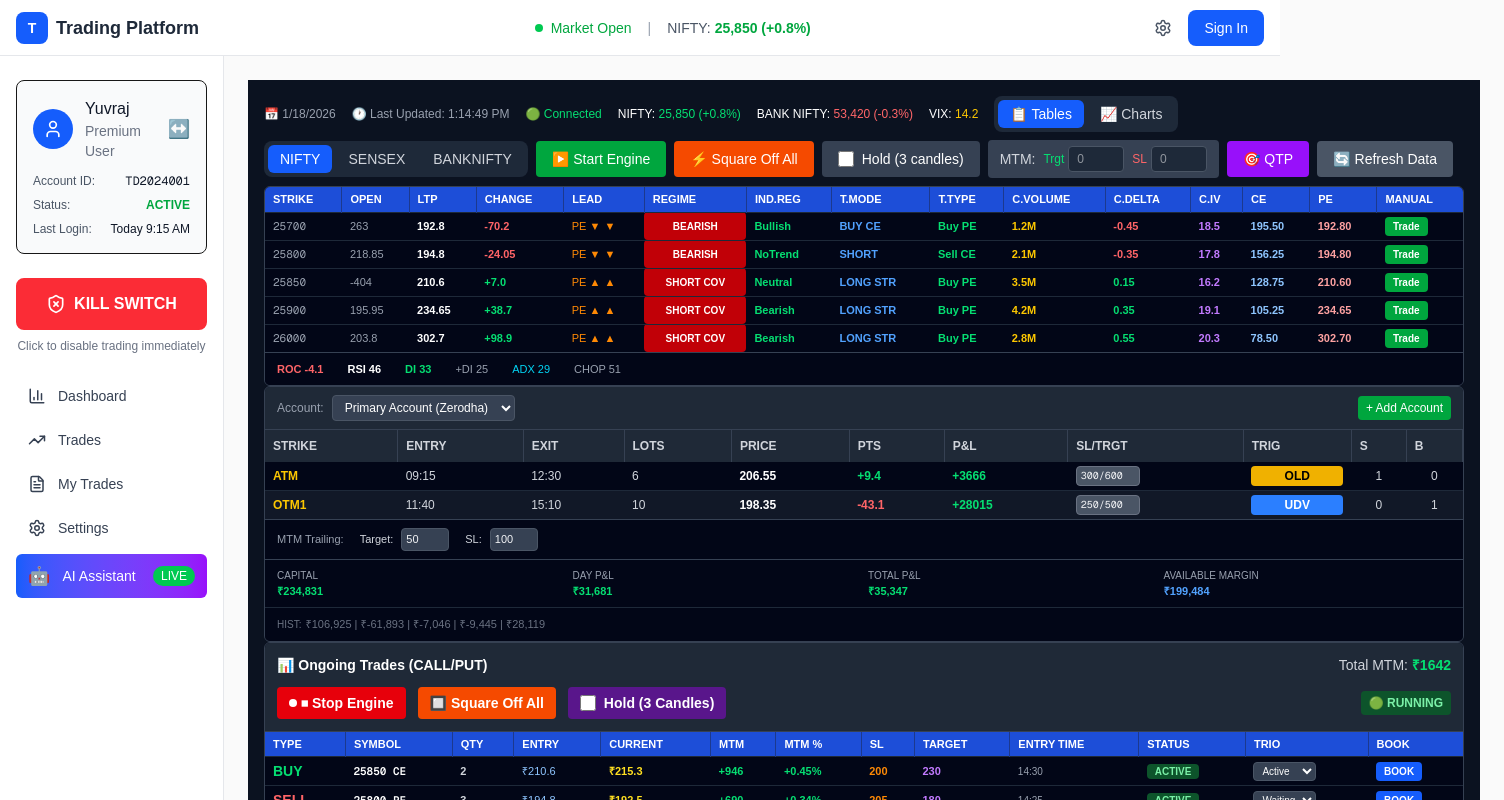
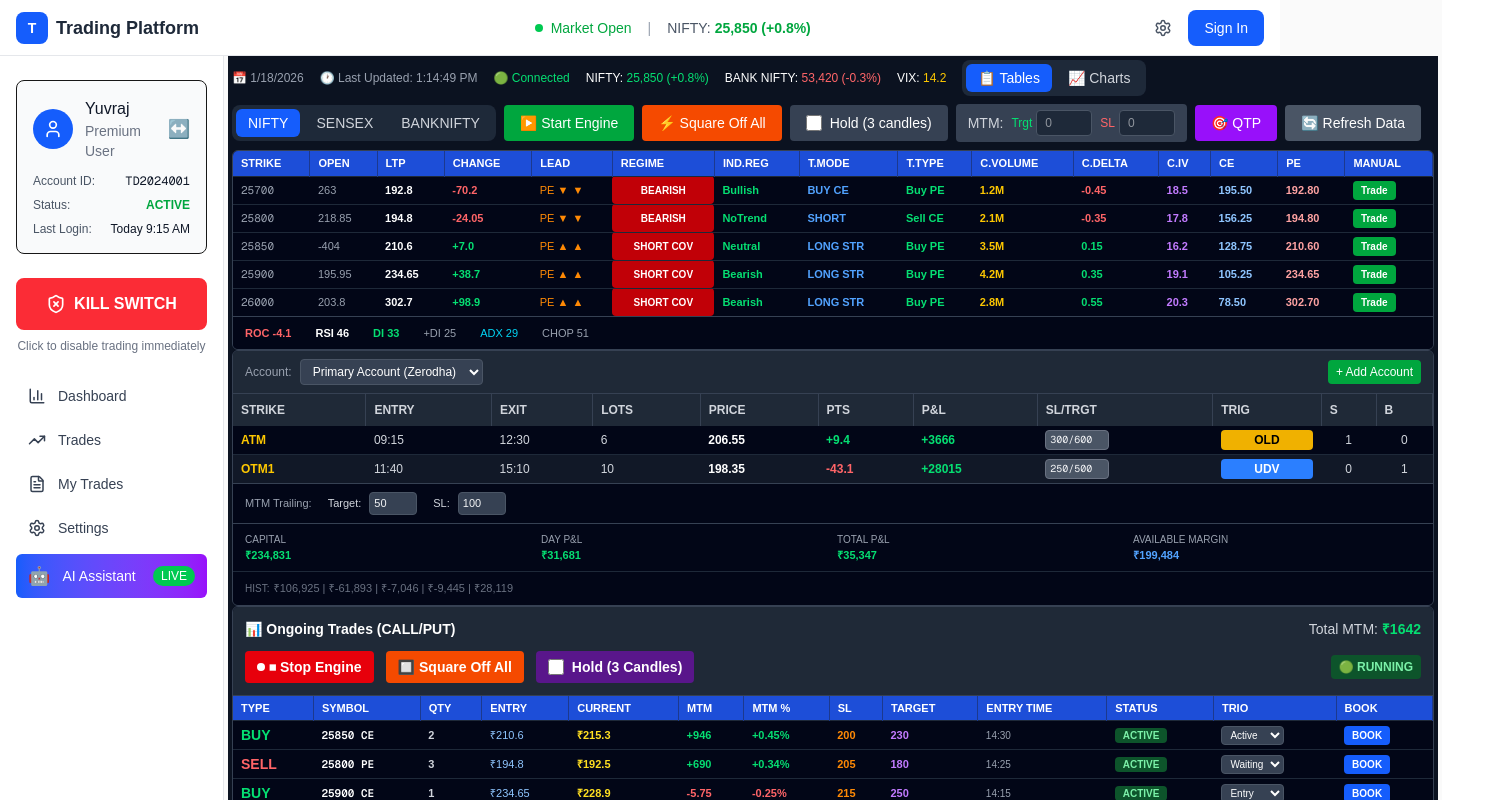
Before and after one commit to knikam3027/tardingUi, a Next.js app: page / in a window 1280 px wide. Shown: the top 800 px of the page, 1504 px wide, since content can reach past the window. Built offline with nearby package versions, Linux system fonts and the light colour scheme.

Commit message:
Done. Removed the width constraints and reduced padding so the content now occupies the full available space with minimal margins.

```diff
--- a/app/page.tsx
+++ b/app/page.tsx
@@ -123,7 +123,7 @@ export default function Home() {
   return (
     <MainLayout>
       <div
-        className="bg-[#0b1220] min-h-screen text-white p-2 md:p-4 select-none"
+        className="bg-[#0b1220] min-h-screen text-white p-1 select-none"
         onMouseMove={handleMouseMove}
         onMouseUp={handleMouseUp}
         onMouseLeave={handleMouseUp}
--- a/components/layout/MainLayout.tsx
+++ b/components/layout/MainLayout.tsx
@@ -67,7 +67,7 @@ const MainLayout: React.FC<Props> = ({ children }) => {
 
         {/* Main Content */}
         <main className="flex-1 pt-14 lg:pl-56 min-h-screen bg-zinc-50 transition-all duration-300">
-          <div className="max-w-7xl mx-auto p-4 md:p-6">
+          <div className="w-full px-1">
             {children}
           </div>
         </main>
```
